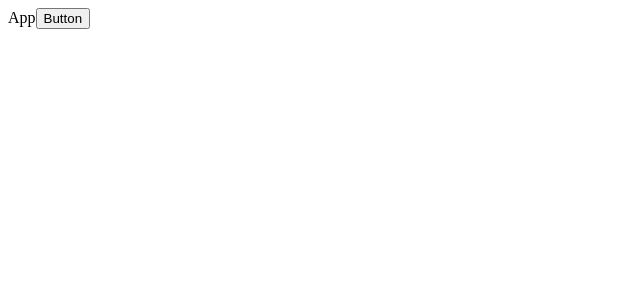
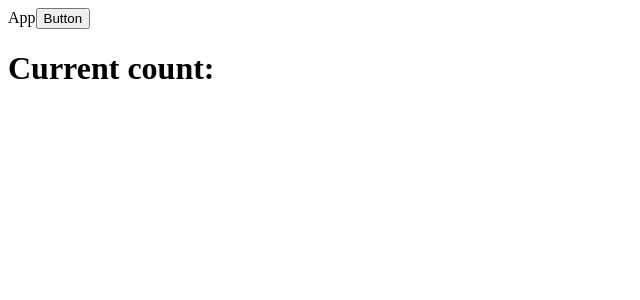
Before and after one commit to GoranAviani/react_coding_exercise_8_usestate_exercise, a React (Create React App) app: page / in a window 1280 px wide. Shown: the top 300 px of the page, without its empty margins (0-640 px from the left). Built offline with nearby package versions, Linux system fonts and the light colour scheme.

Commit message:
Coding Exercise 8: useState Exercise

```diff
--- a/src/App.js
+++ b/src/App.js
@@ -7,6 +7,7 @@ const App = () => {
         <div>
             App
             <button onClick={console.log('click')}>Button</button>
+            <h1>Current count: </h1>
         </div>
     )
 }
```
